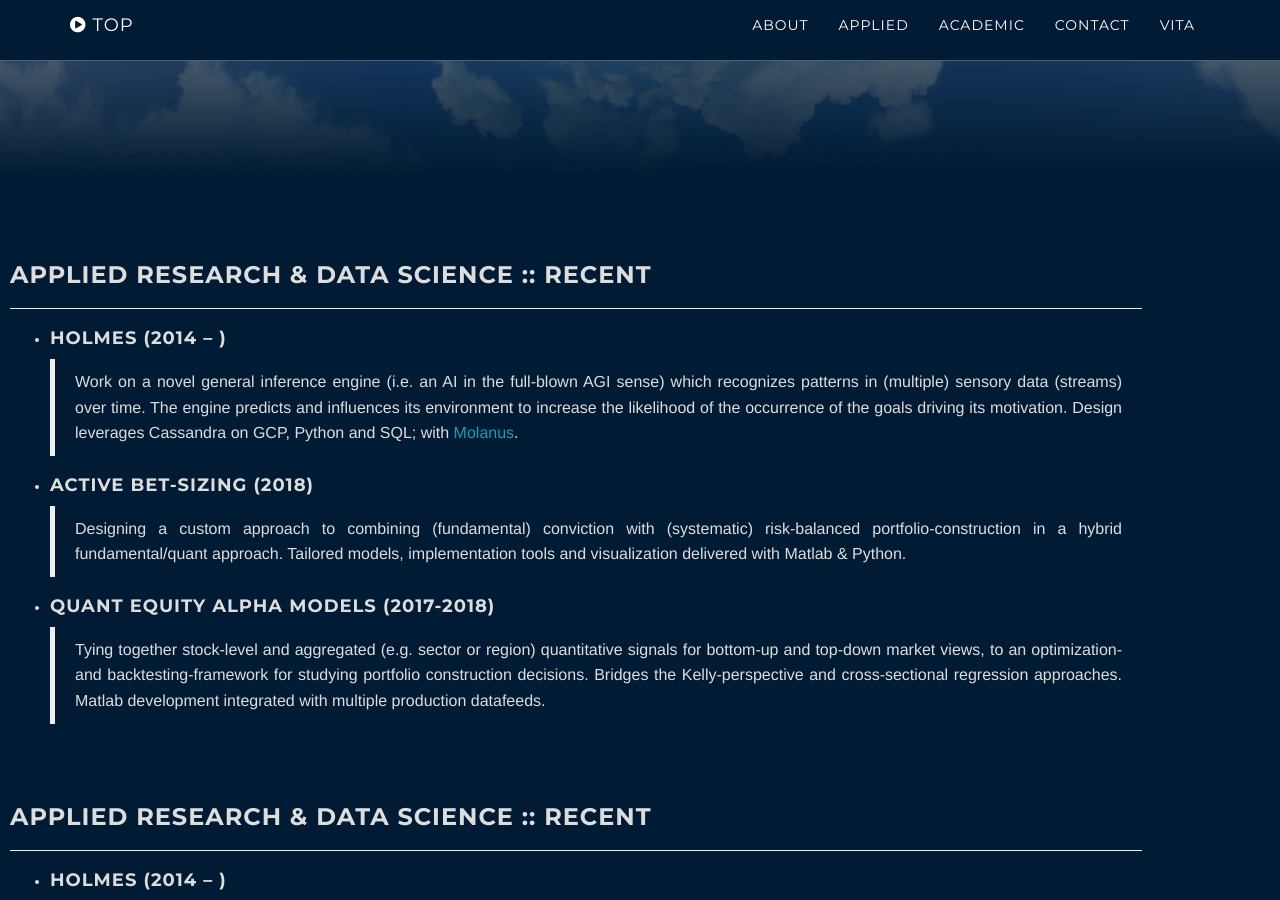
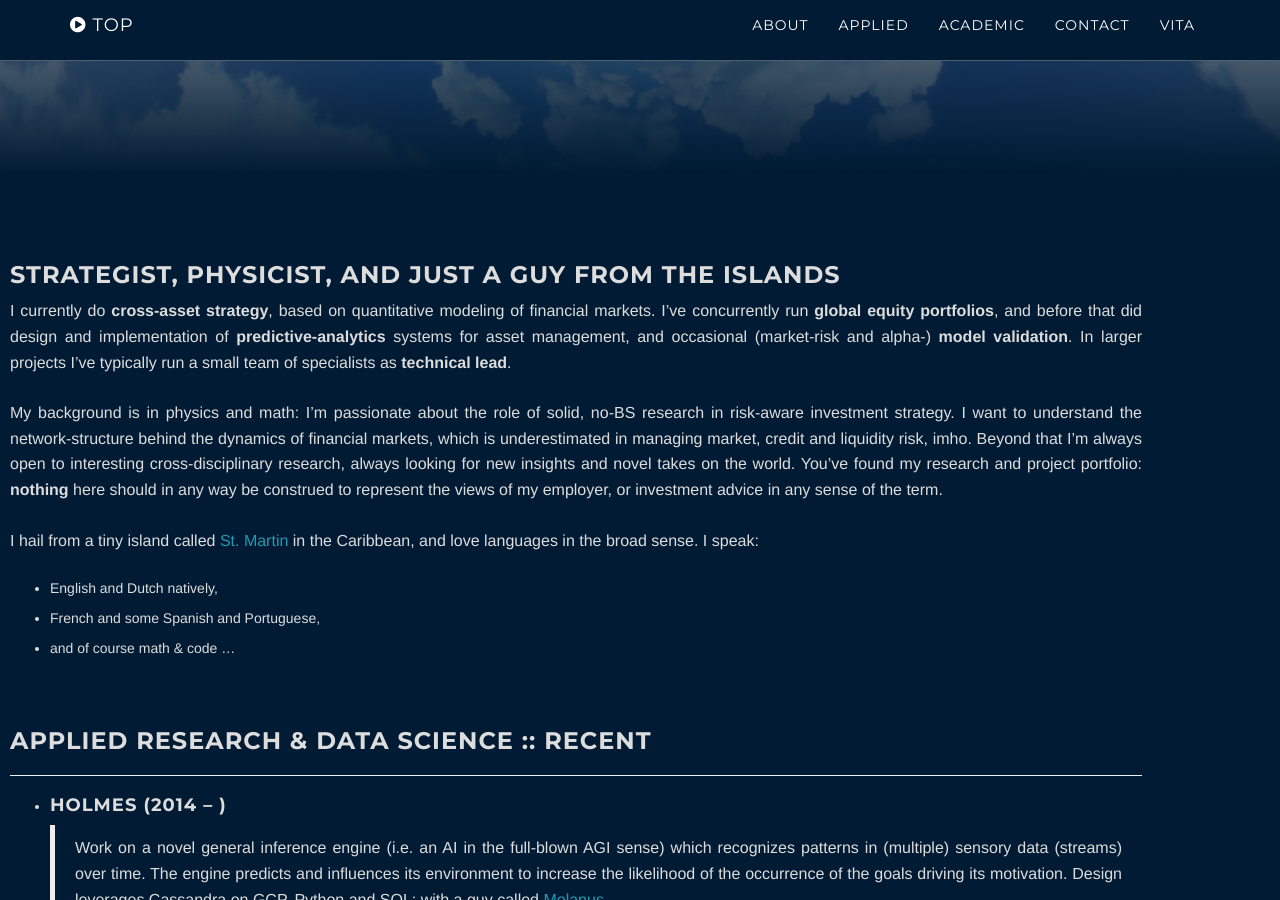
Before and after one commit to cjoverzijl/cjoverzijl.github.io, a Jekyll site: the page built from index.md, in a window 1280 px wide and 900 px high, scrolled down 353 px. Built offline with Jekyll 4.4.1, drawn with Linux system fonts in a browser that asks for light colours; some of the changed text lies outside the part shown.

Commit message:
refactor with contacts.html to markdown

```diff
--- a/_includes/contact.html
+++ /dev/null
@@ -1,18 +0,0 @@
-    <!-- Contact Section -->
-    <section id="contact" class="container content-section text-center">
-        <div class="row">
-            <div class="col-lg-8 col-lg-offset-2">
-                <h2>Contact</h2>
-                <p>If you want to get in touch, give one of these a shot.</p>
-                <p><a href="mailto:{{ site.email }}">{{ site.email }}</a>
-                </p>
-                <ul class="list-inline banner-social-buttons">
-                    {% for network in site.social %}
-                    <li>
-                        <a href="{{ network.url }}" class="btn btn-default btn-social"><i class="fa fa-{{ network.title }} fa-fw"></i> <span class="network-name">{{ network.title }}</span></a>
-                    </li>
-                    {% endfor %}
-                </ul>
-            </div>
-        </div>
-    </section>
--- /dev/null
+++ b/_includes/contact.md
@@ -0,0 +1,14 @@
+<!-- Contact Section -->
+
+If you want to get in touch, give one of these a shot.
+
+[{{ site.email }}](mailto:{{ site.email }})
+<div>
+<ul class="list-inline banner-social-buttons">
+    {% for network in site.social %}
+    <li>
+        <a href="{{ network.url }}" class="btn btn-default btn-social"><i class="fa fa-{{ network.title }} fa-fw"></i> <span class="network-name">{{ network.title }}</span></a>
+    </li>
+    {% endfor %}
+</ul>
+</div>
--- a/_includes/projects1.md
+++ b/_includes/projects1.md
@@ -5,7 +5,7 @@
 
 * #### Holmes (2014 – )
 	> Work on a novel general inference engine (i.e. an AI in the full-blown AGI sense) which recognizes patterns in (multiple) sensory data (streams) over time. The engine predicts and influences its environment to increase the likelihood of the occurrence of the goals driving its motivation.
-    Design leverages Cassandra on GCP, Python and SQL; with [Molanus](https://www.linkedin.com/in/chris-molanus-37832b10/).
+    Design leverages Cassandra on GCP, Python and SQL; with a guy called [Molanus](https://www.linkedin.com/in/chris-molanus-37832b10/).
 
 
 * ####	Active Bet-Sizing (2018)
--- a/index.md
+++ b/index.md
@@ -4,7 +4,7 @@
 
 <section id="about">
 <div class="projects-section">
-{% include projects1.md %}
+{% include about.md %}
 </div>
 </section>
 
@@ -26,6 +26,7 @@
 </div>
 </section>
 
-<section id="contact">
-{% include contact.html %}
-</section>
+<section id="contact" class="container content-section text-center">
+<div>
+{% include contact.md %}
+</div></section>
```
